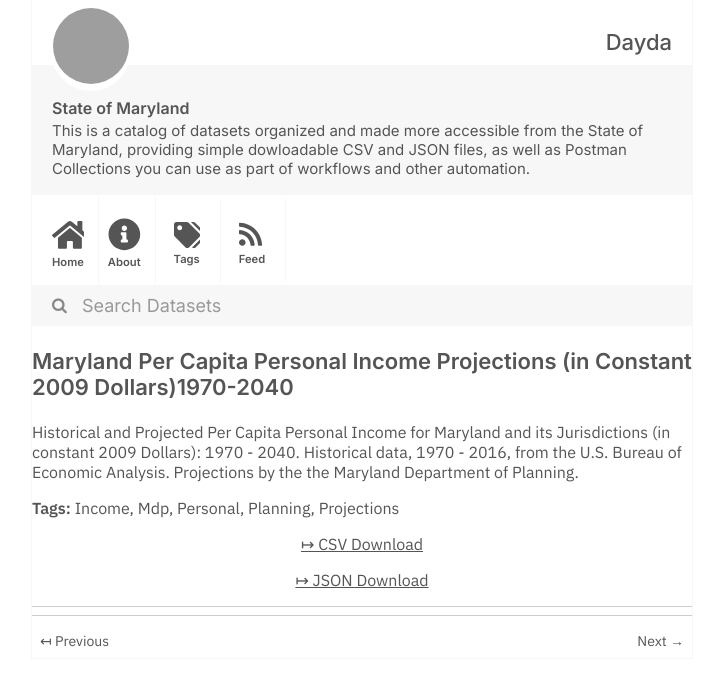
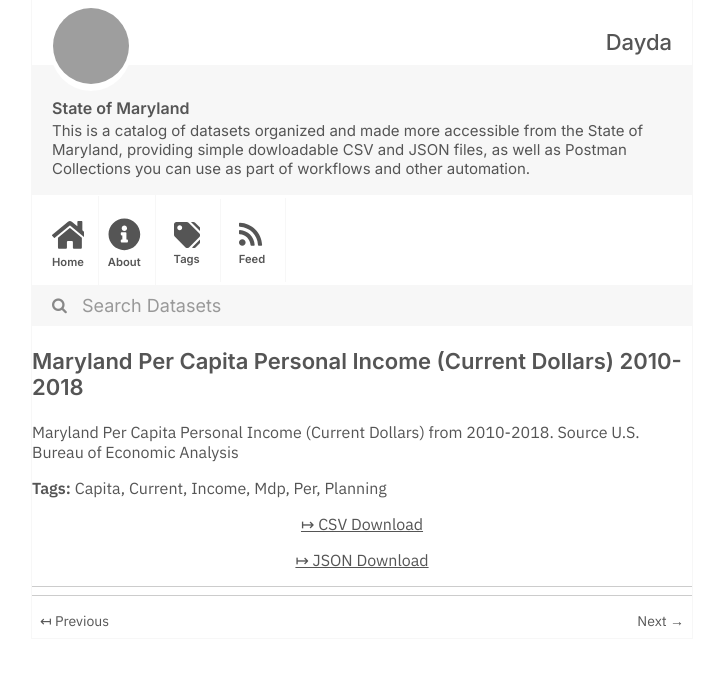
Before and after one commit to dayda-entities/state-of-maryland, a Jekyll site: the page built from _posts/2020-11-10-maryland-per-capita-personal-i.md, in a window 1280 px wide, cut to the strip 0-686 px from the top of the page. Shown: the whole strip, without its empty margins (278-1001 px from the left). Built offline with Jekyll 4.4.1, drawn with Linux system fonts in a browser that asks for light colours; grey boxes are pictures that could not be loaded.

Commit message:
Publish Data

```diff
--- a/_posts/2020-11-10-maryland-per-capita-personal-i.md
+++ b/_posts/2020-11-10-maryland-per-capita-personal-i.md
@@ -1,23 +1,22 @@
 ---
-title: >-
-  Maryland Per Capita Personal Income Projections (in Constant 2009
-  Dollars)1970-2040
-created: '2020-11-10T17:25:15.892175'
-modified: '2020-11-10T17:25:15.892182'
+title: Maryland Per Capita Personal Income (Current Dollars) 2010-2018
+created: '2020-11-10T17:25:15.450949'
+modified: '2020-11-10T17:25:15.450960'
 state: active
 type: dataset
 tags:
+  - Capita
+  - Current
   - Income
   - Mdp
-  - Personal
+  - Per
   - Planning
-  - Projections
 groups:
   - Local Government
-csv_url: 'https://opendata.maryland.gov/api/views/p5hr-8uyb/rows.csv?accessType=DOWNLOAD'
+csv_url: 'https://opendata.maryland.gov/api/views/nv7y-8663/rows.csv?accessType=DOWNLOAD'
 json_url: >-
-  https://opendata.maryland.gov/api/views/p5hr-8uyb/rows.json?accessType=DOWNLOAD
+  https://opendata.maryland.gov/api/views/nv7y-8663/rows.json?accessType=DOWNLOAD
 layout: post
 
 ---
-Historical and Projected Per Capita Personal Income for Maryland and its Jurisdictions (in constant 2009 Dollars): 1970 - 2040. Historical data, 1970 - 2016, from the U.S. Bureau of Economic Analysis. Projections by the the Maryland Department of Planning.
+Maryland Per Capita Personal Income (Current Dollars) from 2010-2018. Source U.S. Bureau of Economic Analysis
```
